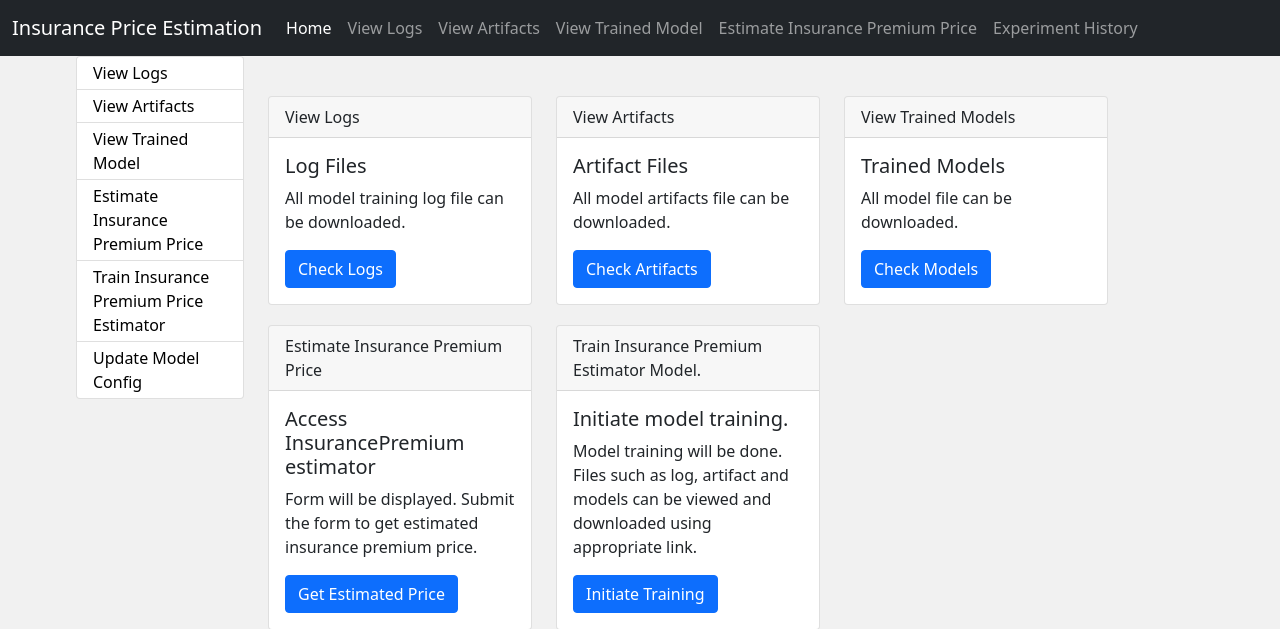
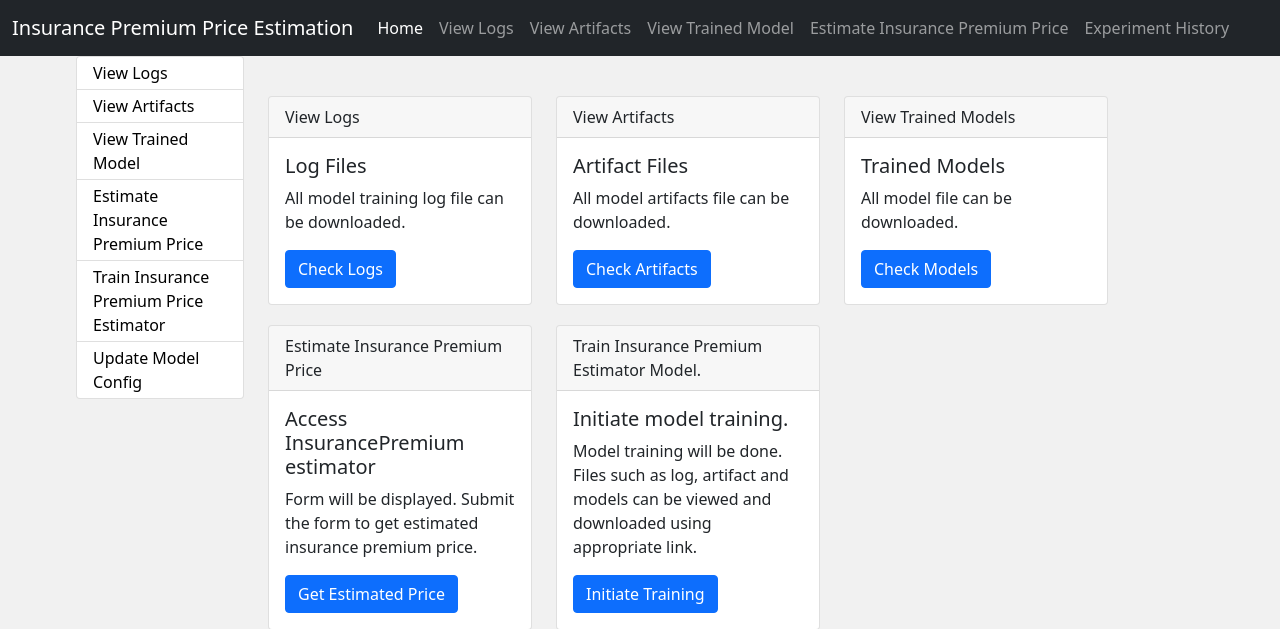
Before and after one commit to malleswarigelli/Health_Insurance_Premium_Prediction, a Flask app: page / in a window 1280 px wide. Shown: the top 629 px of the page. Run offline with Flask 2, Linux system fonts and the light colour scheme; some libraries are stand-ins or nearby versions.

Commit message:
templates updated

```diff
--- a/templates/header.html
+++ b/templates/header.html
@@ -61,7 +61,7 @@ table-layout: fixed;
                 aria-controls="navbarTogglerDemo03" aria-expanded="false" aria-label="Toggle navigation">
                 <span class="navbar-toggler-icon"></span>
             </button>
-            <a class="navbar-brand" href="/">Insurance Price Estimation</a>
+            <a class="navbar-brand" href="/">Insurance Premium Price Estimation</a>
             <div class="collapse navbar-collapse" id="navbarTogglerDemo03">
                 <ul class="navbar-nav me-auto mb-2 mb-lg-0">
                     <li class="nav-item">
```
